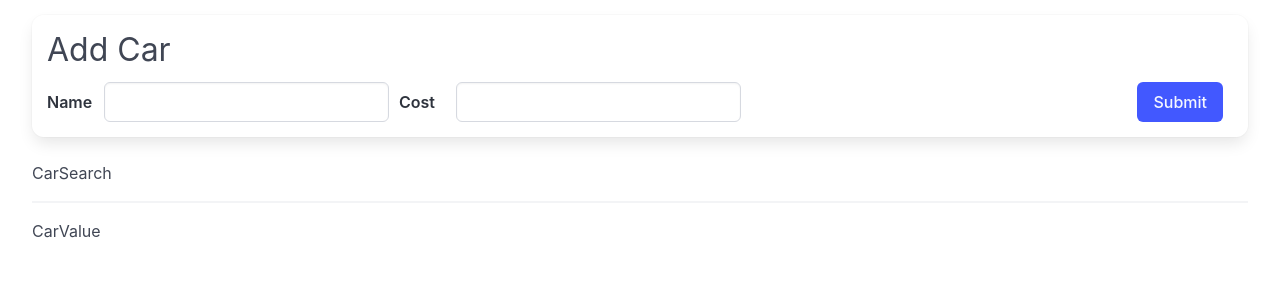
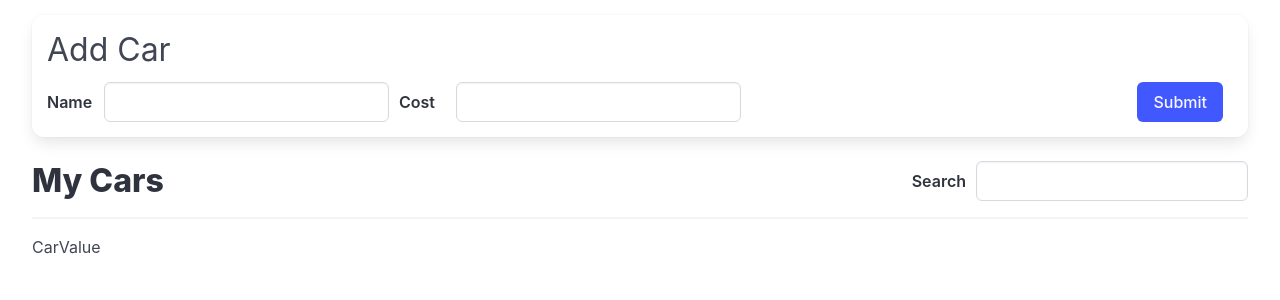
Before and after one commit to shivangi0109/cars-redux-app, a React (Create React App) app: page / in a window 1280 px wide. Shown: the top 300 px of the page. Built offline with nearby package versions, Linux system fonts and the light colour scheme.

Commit message:
Adding a Searching Input

```diff
--- a/src/components/CarSearch.js
+++ b/src/components/CarSearch.js
@@ -1,5 +1,29 @@
+import { useDispatch, useSelector } from 'react-redux';
+import { changeSearchTerm } from '../store';
+
 function CarSearch() {
-  return <div>CarSearch</div>;
+  const dispatch = useDispatch();
+  const searchTerm = useSelector((state) => {
+    return state.cars.searchTerm;
+  });
+
+  const handleSearchTermChange = (event) => {
+    dispatch(changeSearchTerm(event.target.value));
+  };
+
+  return (
+    <div className="list-header">
+      <h3 className="title is-3">My Cars</h3>
+      <div className="search field is-horizontal">
+        <label className="label">Search</label>
+        <input
+          className="input"
+          value={searchTerm}
+          onChange={handleSearchTermChange}
+        />
+      </div>
+    </div>
+  );
 }
 
 export default CarSearch;
--- a/src/store/index.js
+++ b/src/store/index.js
@@ -1,5 +1,5 @@
 import { configureStore } from "@reduxjs/toolkit";
-import { carsReducer, changesearchTerm, addCar, removeCar } from "./slices/carsSlice";
+import { carsReducer, changeSearchTerm, addCar, removeCar } from "./slices/carsSlice";
 import { formReducer, changeName, changeCost } from "./slices/formSlice";
 
 const store = configureStore({
@@ -11,4 +11,4 @@
 
 // console.log(store.getState());
 
-export { store, changeName, changeCost, changesearchTerm, addCar, removeCar };
+export { store, changeName, changeCost, changeSearchTerm, addCar, removeCar };
--- a/src/store/slices/carsSlice.js
+++ b/src/store/slices/carsSlice.js
@@ -7,7 +7,7 @@
     data: []
   },
   reducers: {
-    changesearchTerm(state, action) {
+    changeSearchTerm(state, action) {
       state.searchTerm = action.payload;
     },
     addCar(state, action) {
@@ -30,5 +30,5 @@
   },
 });
 
-export const { changesearchTerm, addCar, removeCar } = carsSlice.actions;
+export const { changeSearchTerm, addCar, removeCar } = carsSlice.actions;
 export const carsReducer = carsSlice.reducer;
```
